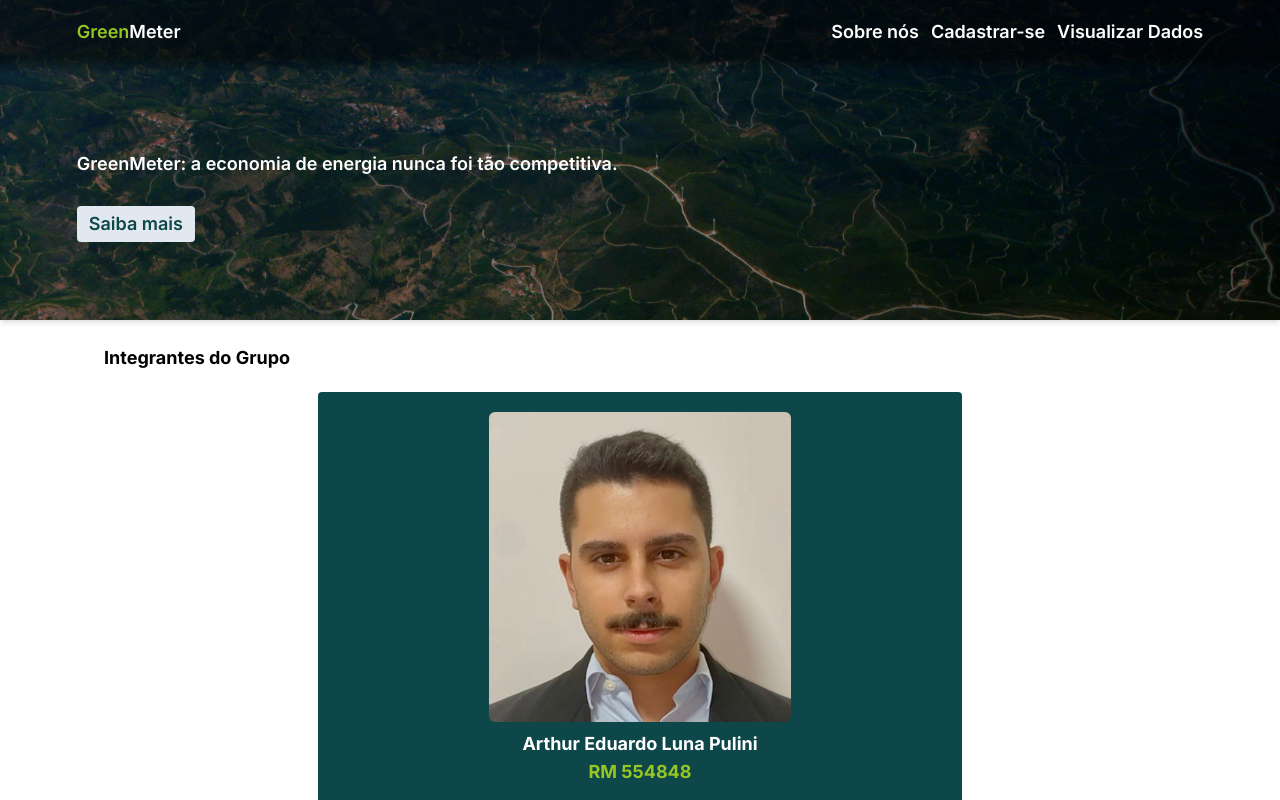
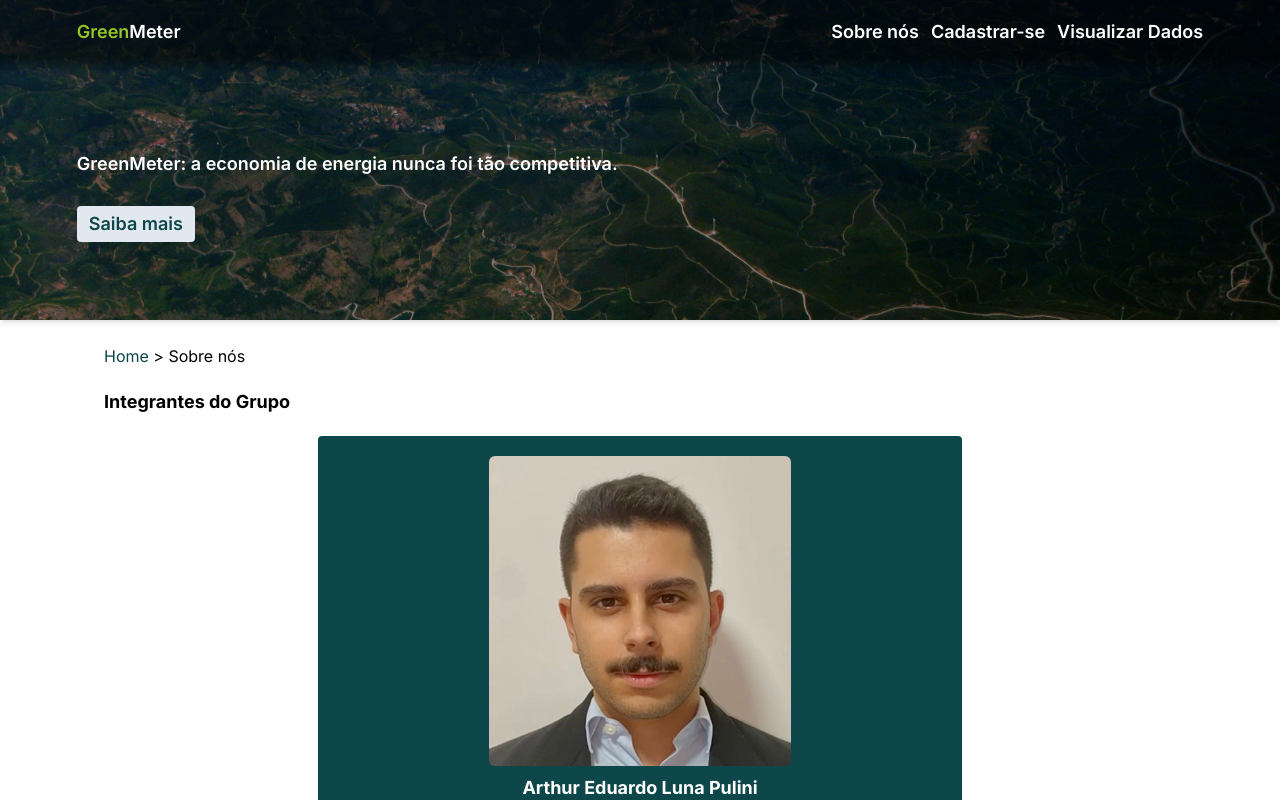
Before and after one commit to gs-2sem-quantumleap/gs-2sem-front, a Next.js app in the folder greenmeter-gs/: page /sobre-nos in a window 1280 px wide. Shown: the top 800 px of the page. Built offline with nearby package versions, Linux system fonts and the light colour scheme.

Commit message:
Alterado link do sobre nos

```diff
--- a/greenmeter-gs/src/app/sobre-nos/page.tsx
+++ b/greenmeter-gs/src/app/sobre-nos/page.tsx
@@ -4,6 +4,11 @@ import Link from "next/link";
 export default function SobreNos() {
   return (
     <main className="md:container h-full mx-auto px-[5%] py-[3vh] flex flex-col items-center gap-5 text-xs sm:text-sm md:text-base">
+      <div className="text-start w-full">
+        <p>
+          <Link href="/"><span className="text-musgo">Home</span></Link> &gt; Sobre nós
+        </p>
+      </div>
       <h1 className="font-bold text-sm sm:text-base w-full md:text-lg">Integrantes do Grupo</h1>
       {/* Card do Integrante */}
       <div className="bg-musgo w-[75%] lg:w-[60%] xl-w[50%] rounded p-5 font-bold flex flex-col sm:text-base md:text-lg items-center gap-3 hover:shadow-2xl shadow-black">
```
